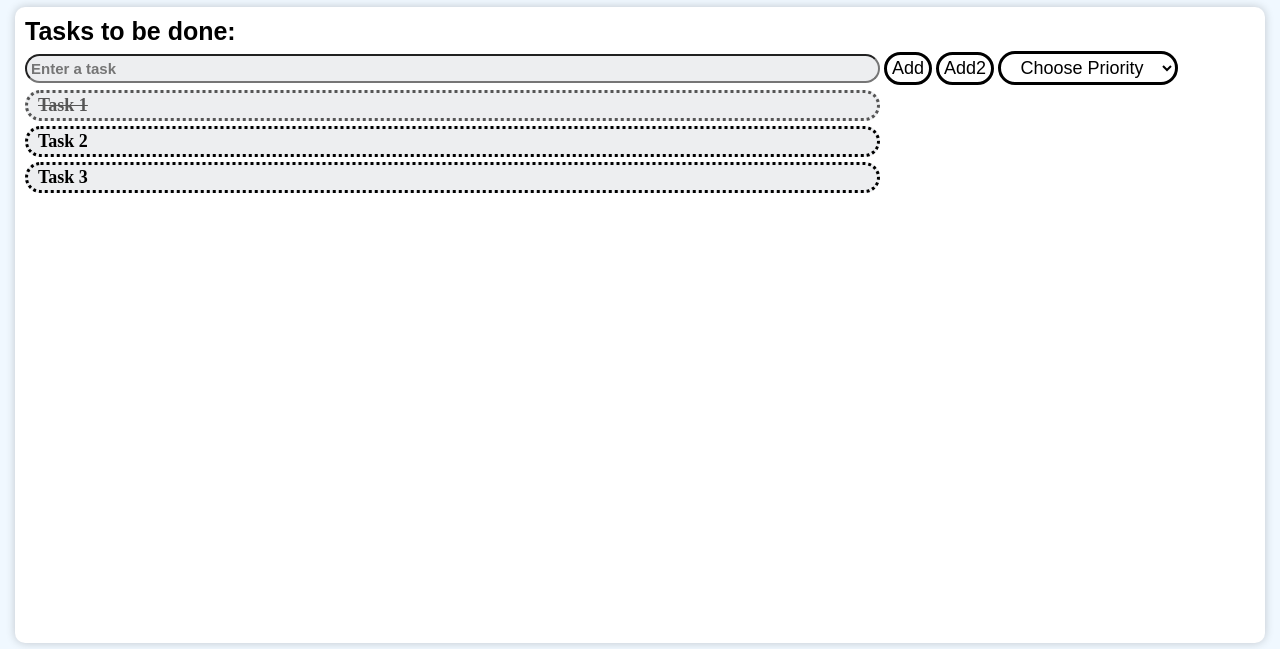
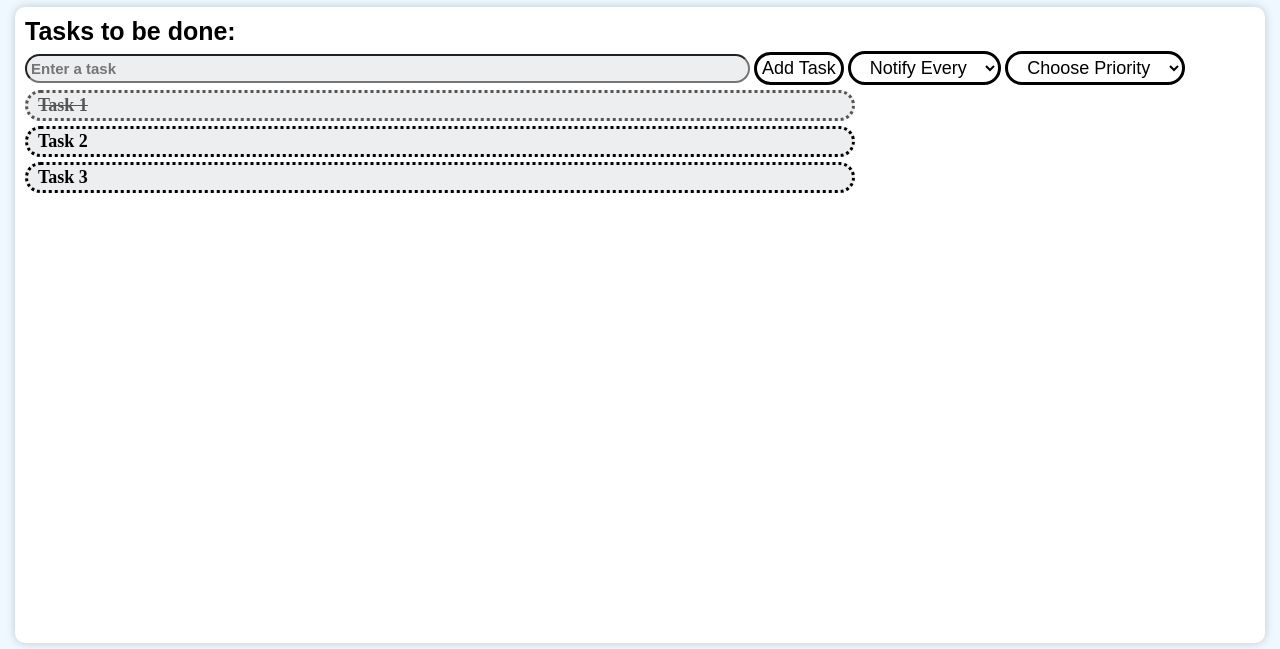
Before and after one commit to DiscordPanda/Innov8tors, a PHP site: page /ToDo.html in a window 1280 px wide. Shown: the part 106-755 px from the top of the page. Run offline with PHP 8.4, Linux system fonts and the light colour scheme; some web fonts are replaced.

Commit message:
Added Notification drop down

```diff
--- a/ToDo.html
+++ b/ToDo.html
@@ -39,8 +39,15 @@
                 <!-- class "input" is where the user inputs the task. It's the textbox -->
                 <div class="input">
                     <input type="text" id="task-box" placeholder="Enter a task">
-                    <button>Add</button>
-                    <button>Add2</button>
+                    <button>Add Task</button>
+                    <select name="time" id="time">
+                        <option hidden disabled selected value>Notify Every</object>
+                        <option disabled value>--Notify Every--</option>
+                        <option value="30m">30 minutes</option>
+                        <option value="1h">1 hour</option>
+                        <option value="2h">2 hours</option>
+                        <option value="3h">3 hours</option>
+                    </select>
                     <select name="priority" id="priority">
                         <option hidden disabled selected value>Choose Priority</object>
                         <option disabled value>--Choose Priority--</option>
--- a/styles.css
+++ b/styles.css
@@ -117,7 +117,7 @@ input{
     background: #edeef0;
     border-radius: 30px;
     margin:auto 0 auto;
-    width: calc(100% - 375px);
+    width: calc(100% - 505px);
     /* TODO: Change width when doing dropdown */
     height: 100%;
     font-size: 15px;
@@ -179,7 +179,7 @@ ul li{
     font-size: 18px;
     padding: 2px 10px;
     margin-top: 5px;
-    width: calc(100% - 375px);
+    width: calc(100% - 400px);
     user-select: none;
     cursor: pointer;
     border-style: dotted;
```
